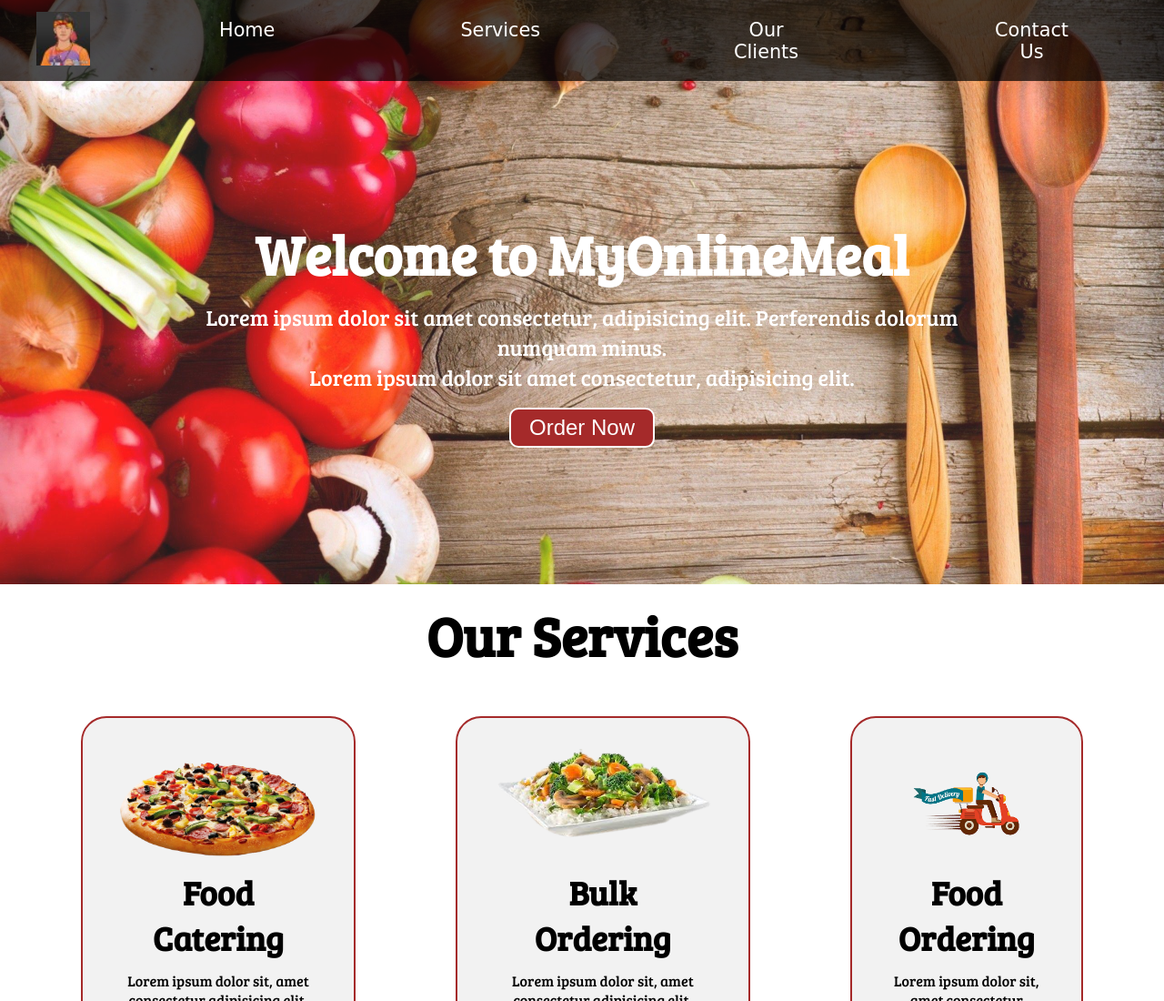
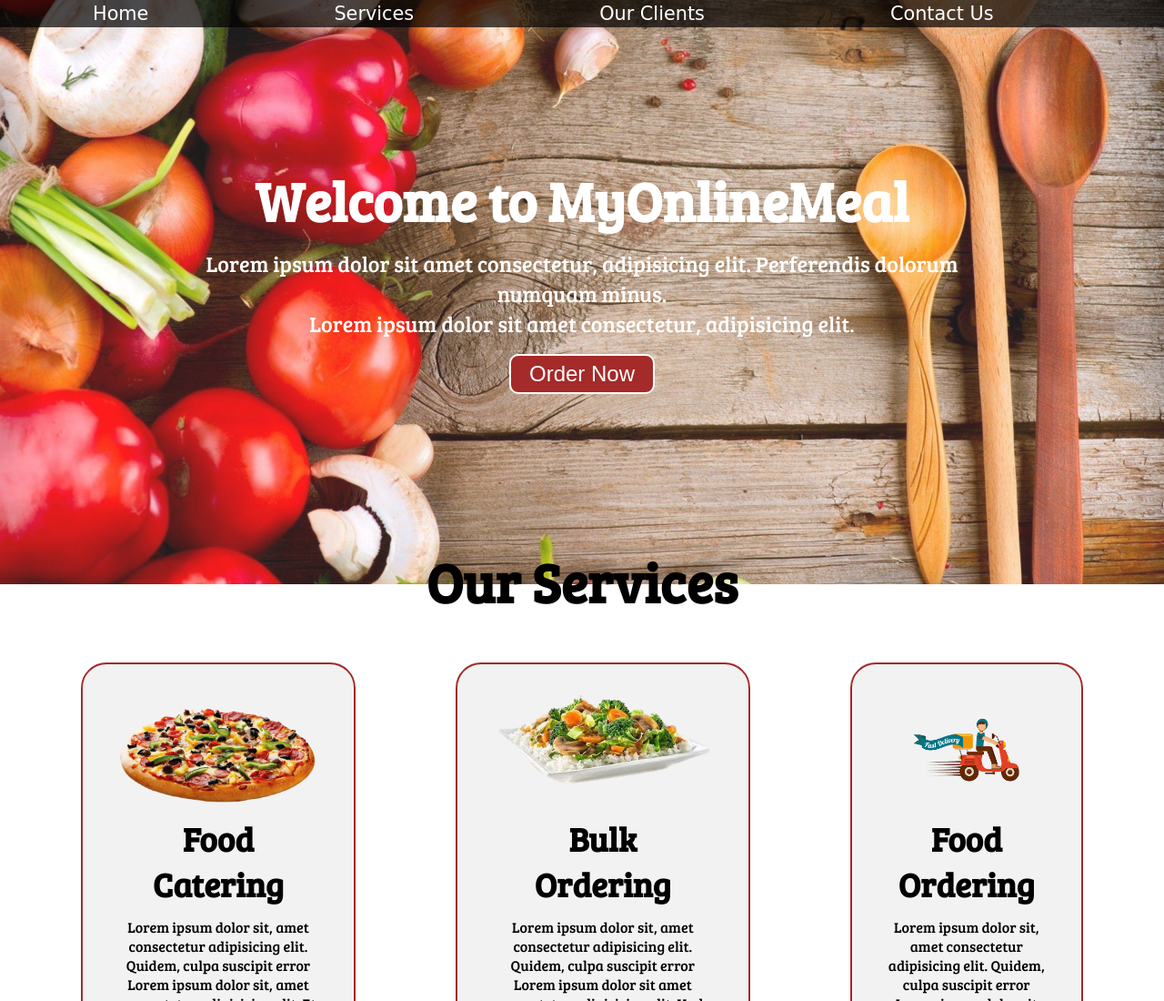
Before and after one commit to ajaya0/Food_order_page, a plain HTML site: page index.html in a window 1280 px wide. Shown: the top 1100 px of the page at 91% size. Drawn offline with Linux system fonts and the light colour scheme; a web font is replaced by a local one.

Commit message:
Update index.html

```diff
--- a/index.html
+++ b/index.html
@@ -13,9 +13,9 @@
 
 <body>
     <nav id="navbar">
-        <div id="logo">
+<!--         <div id="logo">
             <img src="logo.jpg" alt="MyOnlineMeal.com">
-        </div>
+        </div> -->
         <ul>
             <li class="item"><a href="#home">Home</a></li>
             <li class="item"><a href="#services-container">Services</a></li>
```
